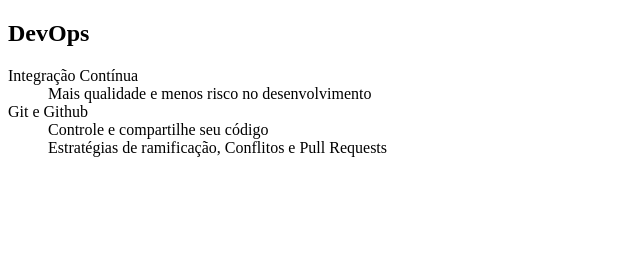
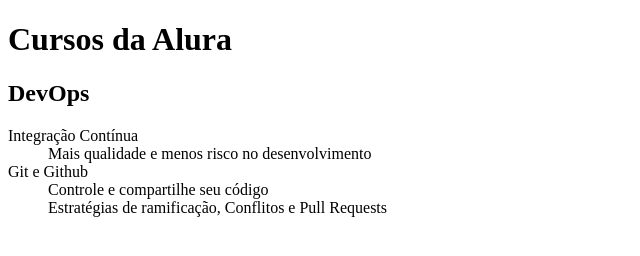
Before and after one commit to Gustavobtfelix/Alura-Curso, a plain HTML site: page index.html in a window 1280 px wide. Shown: the whole page, without its empty margins (0-640 px from the left). Drawn offline with Linux system fonts and the light colour scheme.

Commit message:
Corrigindo Titulo HTML

```diff
--- a/index.html
+++ b/index.html
@@ -2,9 +2,10 @@
 <html lang="en">
 <head>
     <meta charset="UTF-8">
-    <title>Cursos da Alura</title>
+    <title>Cursos</title>
 </head>
 <body>
+    <h1>Cursos da Alura</h1>
     <h2>DevOps</h2>
     <dl>
         <dt>Integração Contínua</dt>
```
